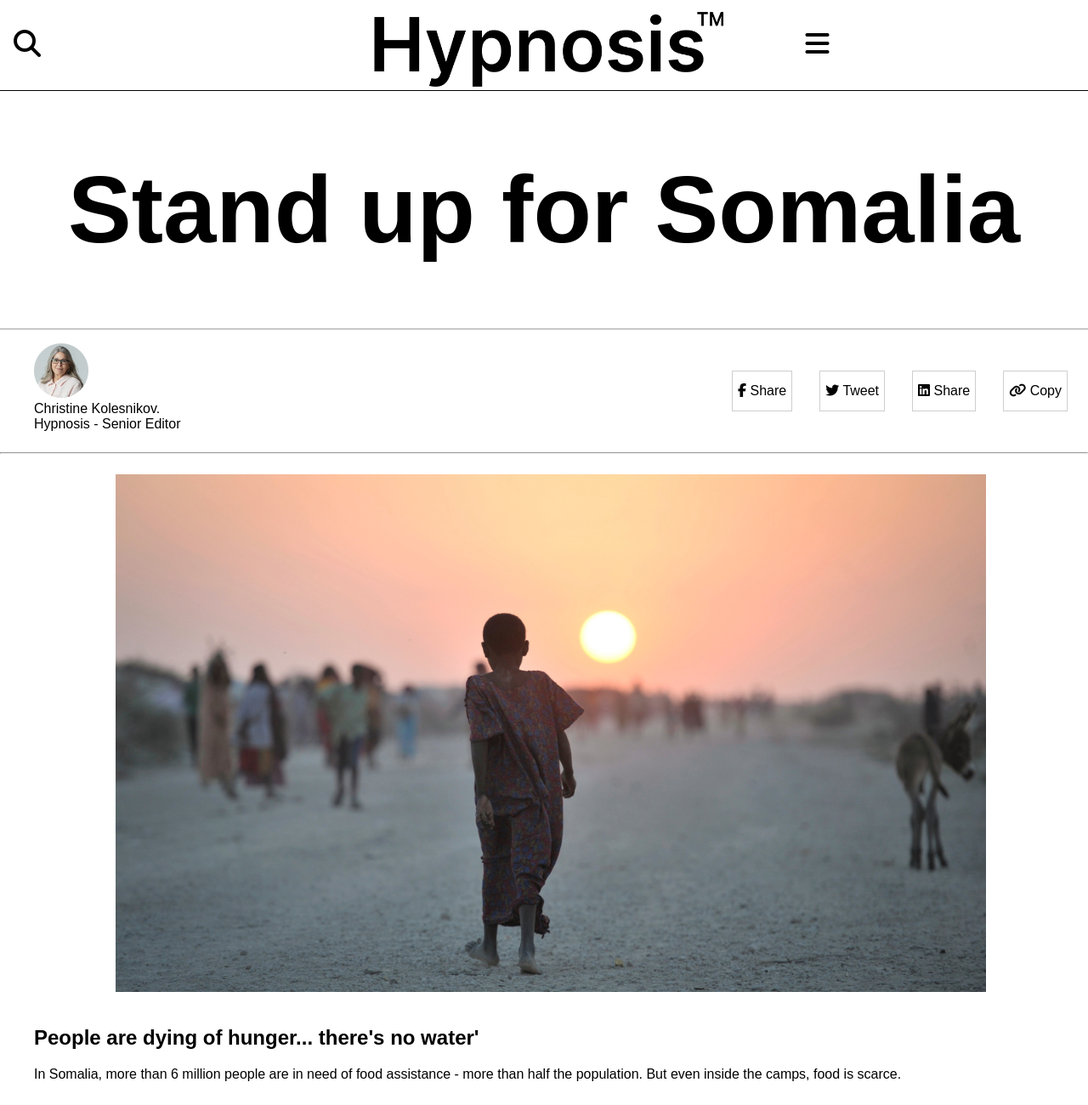
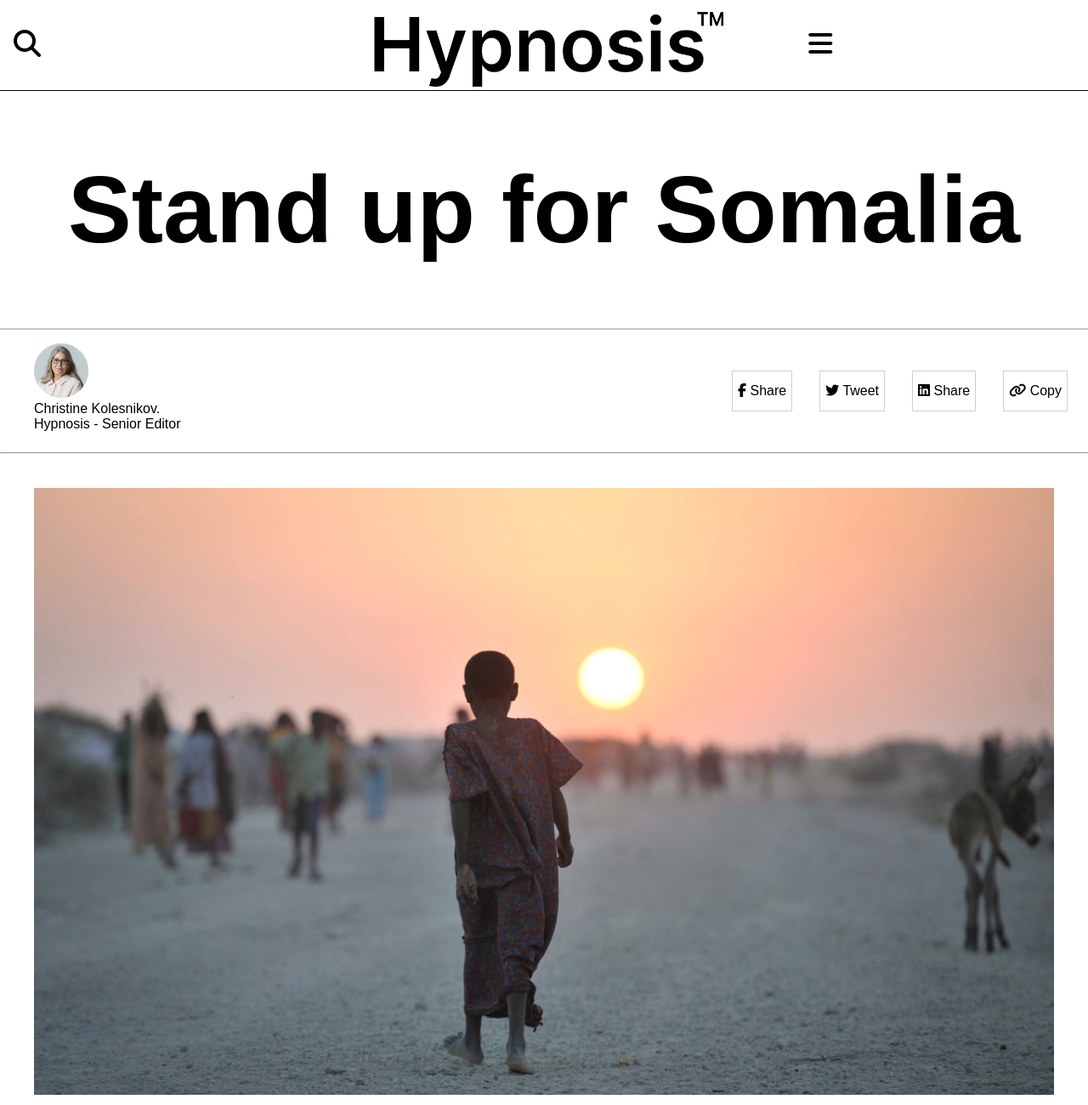
Before and after one commit to danyhoshi/hypnosis-project, a website: page index.html in a window 1280 px wide. Shown: the top 1300 px of the page at 85% size. Drawn offline with Linux system fonts and the light colour scheme; a web font is replaced by a local one.

Commit message:
Fix class article-image and text-article

```diff
--- a/index.html
+++ b/index.html
@@ -18,7 +18,7 @@
                     <img class = "logo-image" src="./hypnosis-images/hypnosis.png" alt="hypnosis logo">
                 </div>
                 <div class="style-navbar">
-                    <na>
+                    <nav>
                         <a class = "menu-items" href="">Home</a>&nbsp; &nbsp;
                         <a class = "menu-items" href=""><del>World</del></a> &nbsp; &nbsp;
                         <a class = "menu-items" href=""><del>Polities</del></a> &nbsp; &nbsp;
@@ -88,7 +88,7 @@
                         <p>“Al-Shabaab blocks the roads, there is no access for food aid, the Shabaab steal food as well.</p>
                     </div>
                     <div class="article-image">
-                        <img class="image-sizing" src="./hypnosis-images/image3.png" alt="">
+                        <img class= "image-sizing" src="./hypnosis-images/image3.png" alt="">
                     </div>
                 </div>
             </article>
--- a/style.css
+++ b/style.css
@@ -122,7 +122,6 @@ nav {
 .article-content {
   border-bottom: 1px solid #000;
   padding: 1em 0.5em 1em 0.5em;
-  width: 100%;
   display: flex;
   flex-direction: column;
   justify-content: center;
@@ -145,10 +144,11 @@ nav {
 
 .article-image {
   text-align: center;
+  padding: 1em 2em 0 2em;
 }
 
 .image-sizing {
-  width: 80%;
+  width: 100%;
 }
 
 @media only screen and (min-width: 769px) {
```
